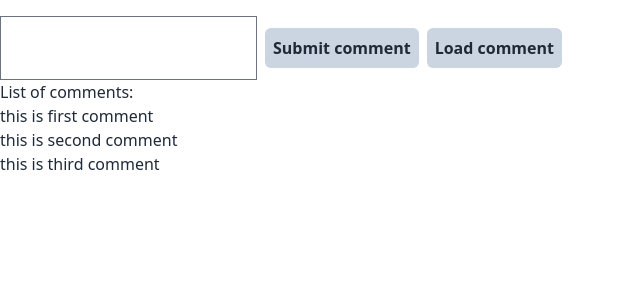
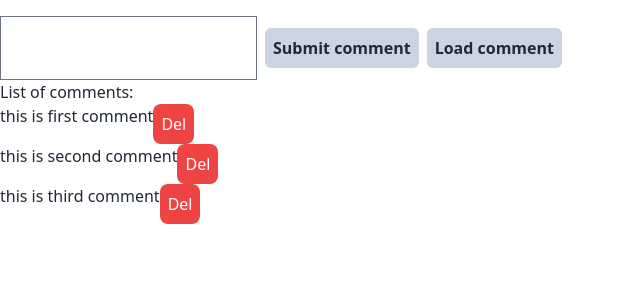
Before and after one commit to hitabratanath/Next-Tailwind-Tmpl, a Next.js app: page /comments in a window 1280 px wide. Both pictures are taken after a click on the button "Load comment". Shown: the top 300 px of the page, without its empty margins (0-640 px from the left). Built offline with nearby package versions, Linux system fonts and the light colour scheme.

Commit message:
added delete method

```diff
--- /dev/null
+++ b/pages/api/comments/[commentID].js
@@ -0,0 +1,13 @@
+import { comments } from '../../../data/comments'
+export default function handler(req, res) {
+    const { commentID } = req.query
+    if (req.method === 'DELETE') {
+        const comment = comments.find(comment => comment.id === parseInt(commentID))
+        const index = comments.findIndex(comment => comment.id === parseInt(commentID))
+        comments.splice(index, 1)
+        res.status(200).json(comment)
+    }
+    else {
+        const comment = comments.find(comment => comment.id === parseInt(commentID))
+    }
+}
--- a/pages/comments/index.js
+++ b/pages/comments/index.js
@@ -19,6 +19,14 @@ const CommentsPage = () => {
         const data = response.json()
         console.log(data);
     }
+    const deleteComment = async (id) => {
+        const response = await fetch(`/api/comments/${id}`, {
+            method: 'DELETE'
+        })
+        const data = response.json()
+        console.log(data);
+        loadComment()
+    }
     return (
         <div className="mt-4 mx-auto">
             <div className="flex">
@@ -27,8 +35,9 @@ const CommentsPage = () => {
                 <button onClick={loadComment} className='bg-slate-300 p-2 rounded-md font-bold my-3 ml-2'>Load comment</button>
             </div>
             <h2>List of comments:</h2>
-            {comments.map(comment => <div key={comment.id}>
+            {comments.map(comment => <div key={comment.id} className='flex'>
                 <p>{comment.comment}</p>
+                <button onClick={() => deleteComment(comment.id)} className='bg-red-500 text-white p-2 rounded-lg'>Del</button>
             </div>)}
         </div>
     )
```
